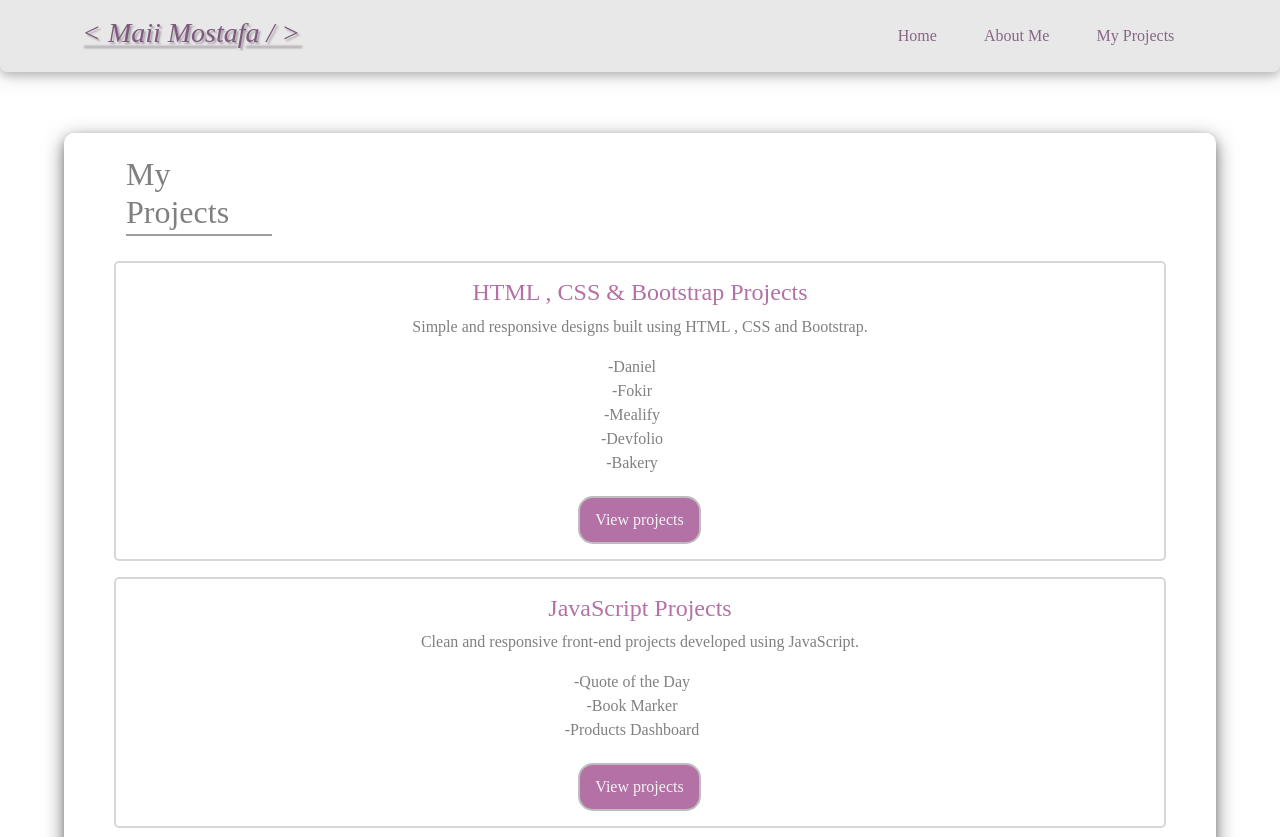
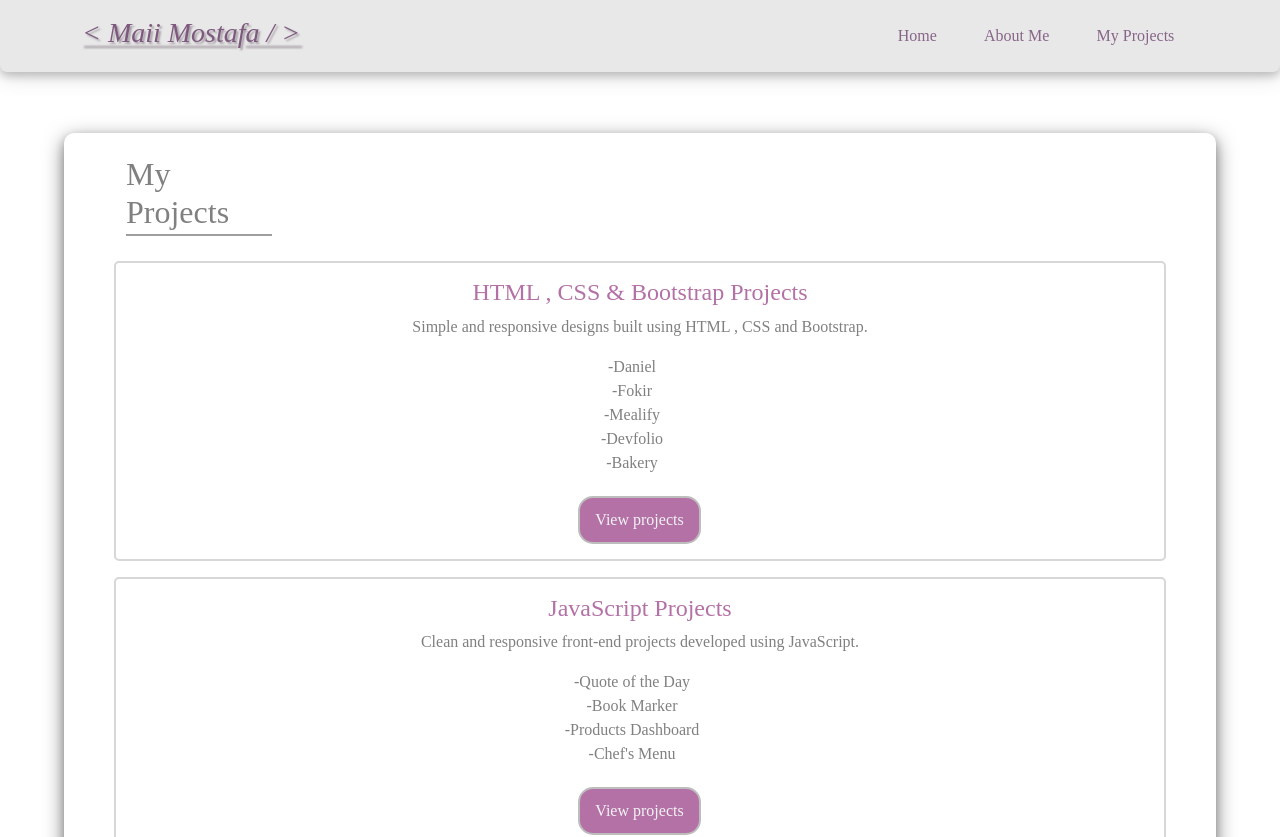
Before and after one commit to MaiiMostafa98/my-portfolio, a Next.js app: page /Projects in a window 1280 px wide. Shown: the top 837 px of the page. Built offline with nearby package versions, Linux system fonts and the light colour scheme.

Commit message:
add name of new project

```diff
--- a/app/Projects/page.jsx
+++ b/app/Projects/page.jsx
@@ -45,6 +45,7 @@ export default function page() {
                  <li className="list-group-item pe-5">-Quote of the Day </li>
                  <li className="list-group-item pe-5">-Book Marker</li>
                  <li className="list-group-item pe-5">-Products Dashboard</li>
+                 <li className="list-group-item pe-5">-Chef's Menu</li>
                </ul>
                   <a href="../Projects/JavaScript" > <button className='me-3'>View projects</button></a>
               </div>
```
